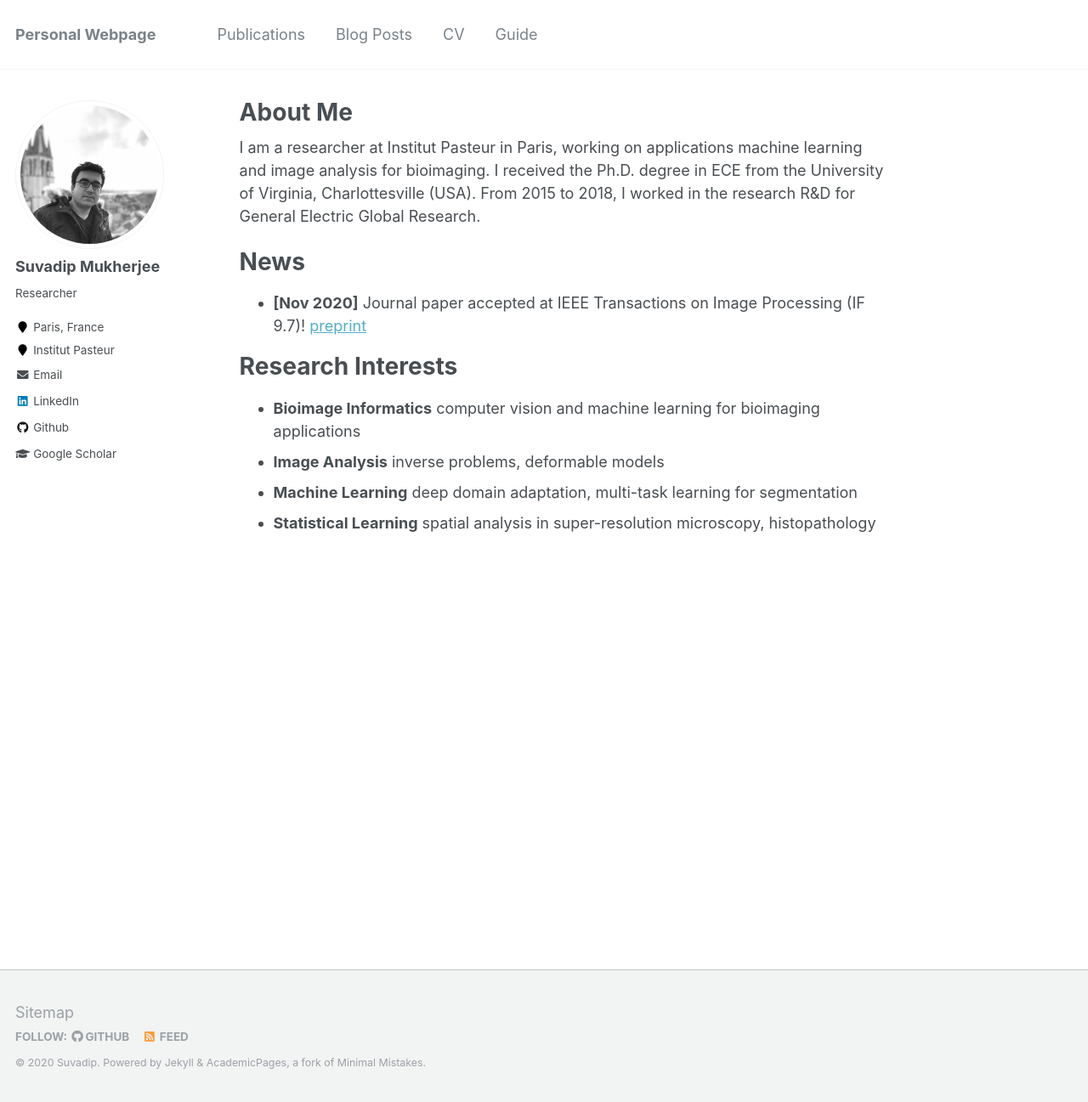
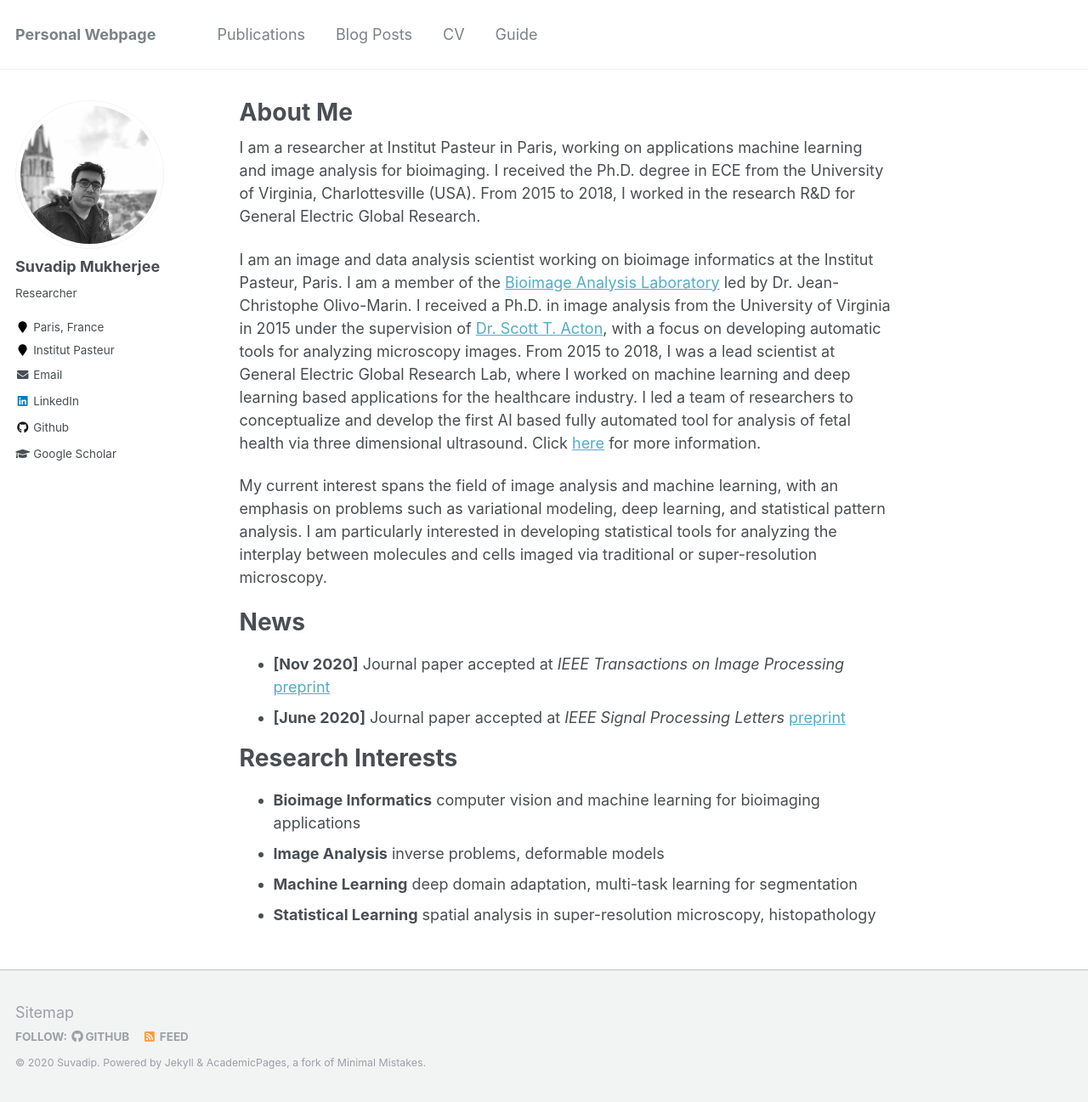
Before and after one commit to suvadip21/smukherjee.github.io, a Jekyll site: the page built from _pages/about.md, in a window 1280 px wide and 1297 px high. Shown: the whole window at 85% size. Built offline with Jekyll 4.4.1, drawn with Linux system fonts in a browser that asks for light colours.

Commit message:
Update about.md

```diff
--- a/_pages/about.md
+++ b/_pages/about.md
@@ -10,9 +10,14 @@ redirect_from:
 
 I am a researcher at Institut Pasteur in Paris, working on applications machine learning and image analysis for bioimaging. I received the Ph.D. degree in ECE from the University of Virginia, Charlottesville (USA). From 2015 to 2018, I worked in the research R&D for General Electric Global Research.
 
+I am an image and data analysis scientist working on bioimage informatics at the Institut Pasteur, Paris. I am a member of the [Bioimage Analysis Laboratory](https://www.google.com/url?q=https%3A%2F%2Fresearch.pasteur.fr%2Fen%2Fteam%2Fbioimage-analysis%2F&sa=D&sntz=1&usg=AFQjCNGpJj9hsS7B13fK6ttcSjKou_sRXA) led by Dr. Jean-Christophe Olivo-Marin. I received a Ph.D. in image analysis from the University of Virginia in 2015 under the supervision of [Dr. Scott T. Acton](https://www.google.com/url?q=https%3A%2F%2Fengineering.virginia.edu%2Ffaculty%2Fscott-t-acton&sa=D&sntz=1&usg=AFQjCNFOTc_SRZp4uc3v5vAUqBLdc0NW6w), with a focus on developing automatic tools for analyzing microscopy images. From 2015 to 2018, I was a lead scientist at General Electric Global Research Lab, where I worked on machine learning and deep learning based applications for the healthcare industry. I led a team of researchers to conceptualize and develop the first AI based fully automated tool for analysis of fetal health via three dimensional ultrasound. Click [here](http://www.google.com/url?q=http%3A%2F%2Fnewsroom.gehealthcare.com%2Fai-helps-doctors-critical-measurement-during-pregnancy%2F%3Futm_source%3Dmailchimp%26utm_medium%3DGESocial%26utm_content%3DSonoCNS%26utm_campaign%3DHIMSS19&sa=D&sntz=1&usg=AFQjCNFfcttbJkdMHaYIbdzWPM5j2Aq2Pw) for more information.
+
+My current interest spans the field of image analysis and machine learning, with an emphasis on problems such as variational modeling, deep learning, and statistical pattern analysis. I am particularly interested in developing statistical tools for analyzing the interplay between molecules and cells imaged via traditional or super-resolution microscopy.
+
 News
 ======
-- **[Nov 2020]** Journal paper accepted at IEEE Transactions on Image Processing (IF 9.7)! [preprint](./files/cti.pdf)
+- **[Nov 2020]** Journal paper accepted at *IEEE Transactions on Image Processing* [preprint](http://suvadip21.github.io/files/c3i_final.pdf)
+- **[June 2020]** Journal paper accepted at *IEEE Signal Processing Letters* [preprint](http://suvadip21.github.io/files/suvadip-final-twocol.pdf)
 
 Research Interests
 ======
```
